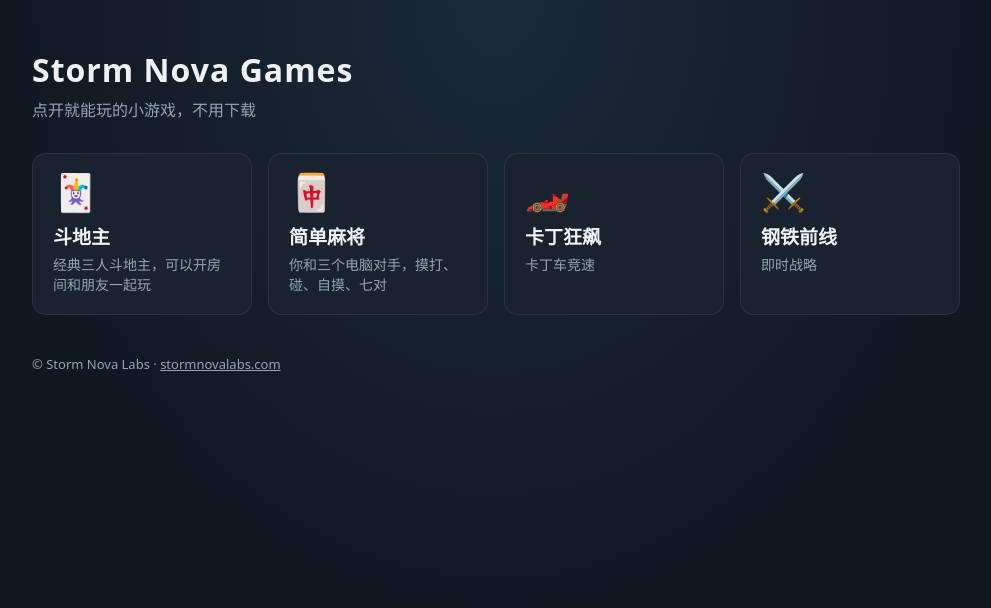
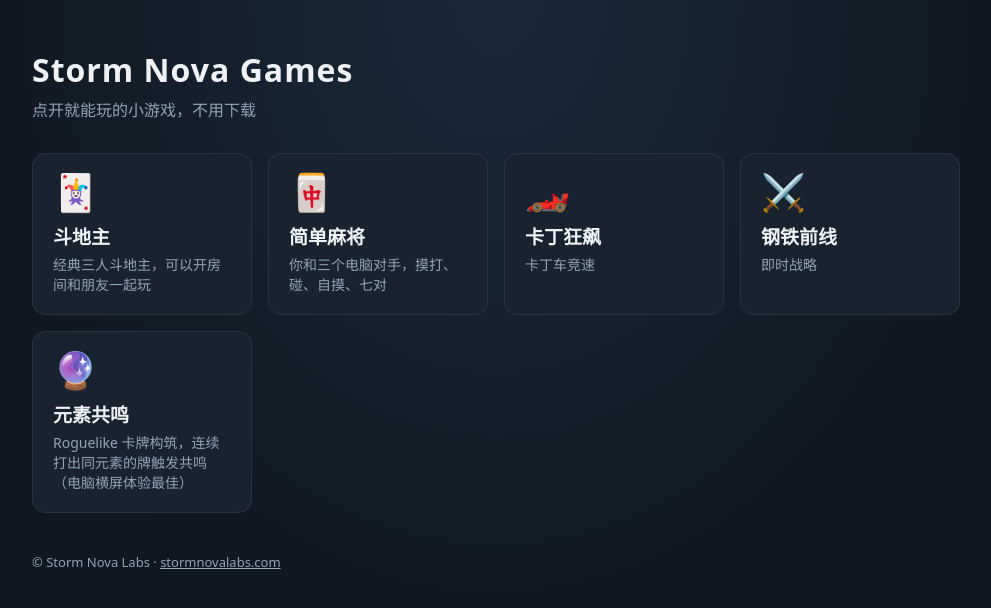
Before and after one commit to stormyu324/games-hub, a plain HTML site: page public/index.html in a window 1280 px wide. Shown: the whole page, without its empty margins (144-1135 px from the left). Drawn offline with Linux system fonts and the light colour scheme.

Commit message:
大厅新增「元素共鸣」卡片，链接到 /resonance/
README 路由表加上 resonance Worker（card-roguelike 仓库的 Deploy/web）

Co-Authored-By: Claude Opus 5.5 <noreply@anthropic.com>

```diff
--- a/public/index.html
+++ b/public/index.html
@@ -75,6 +75,11 @@
         <div class="name">钢铁前线</div>
         <p class="desc">即时战略</p>
       </a>
+      <a class="game" href="/resonance/">
+        <div class="icon">🔮</div>
+        <div class="name">元素共鸣</div>
+        <p class="desc">Roguelike 卡牌构筑，连续打出同元素的牌触发共鸣（电脑横屏体验最佳）</p>
+      </a>
     </div>
 
     <footer>© Storm Nova Labs · <a href="https://stormnovalabs.com/">stormnovalabs.com</a></footer>
```
Also changed, not shown: 1 other file.
